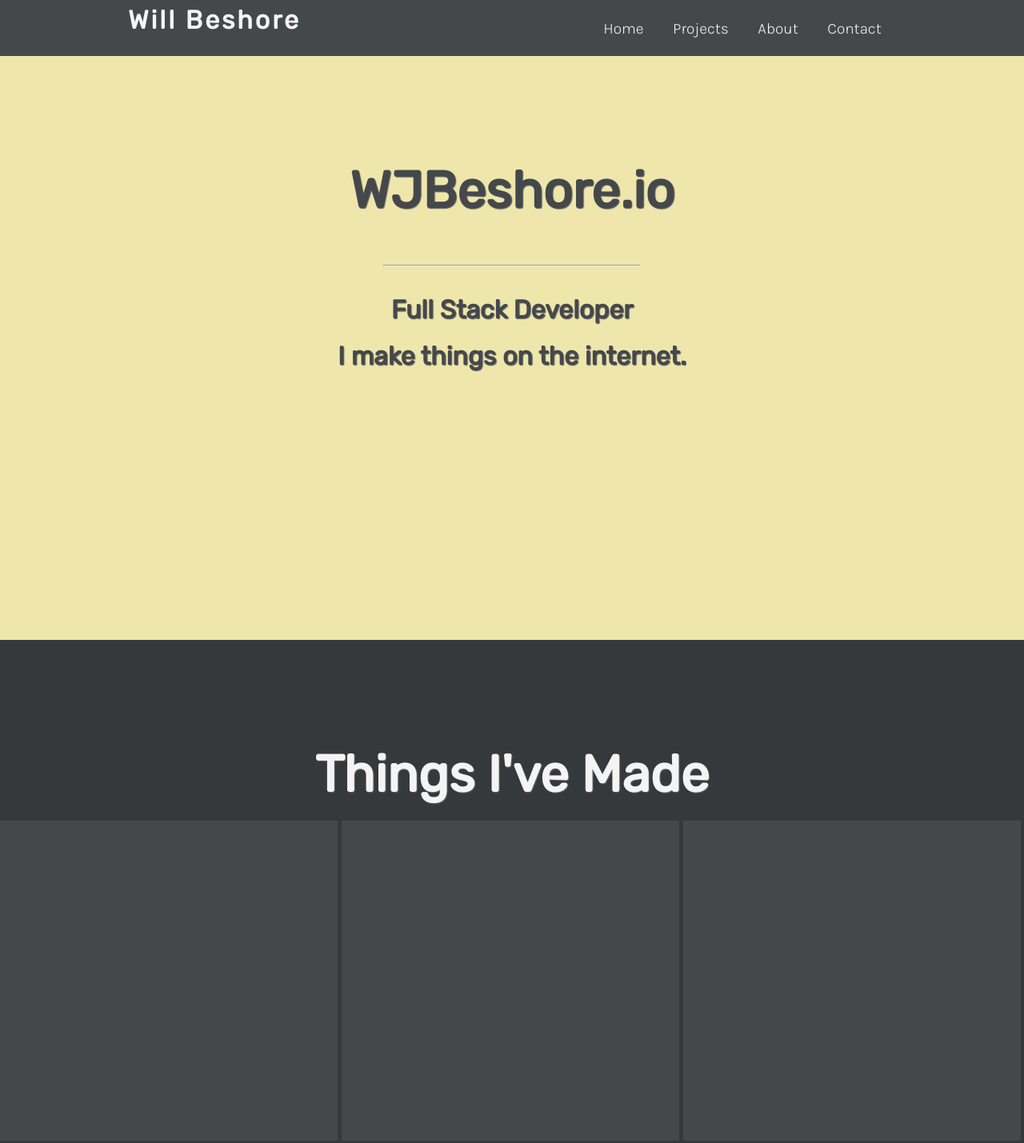
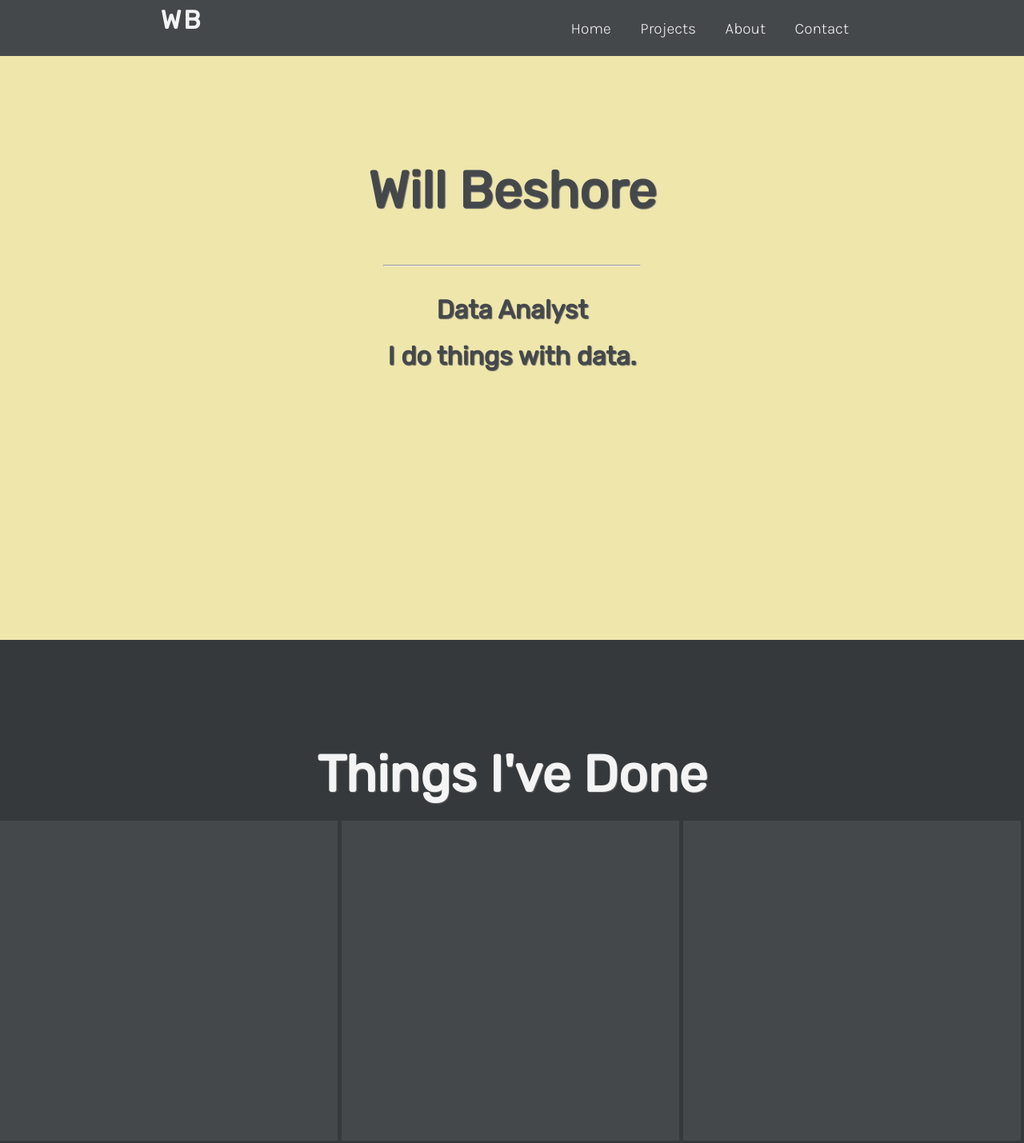
Before and after one commit to wjbeshore/wjbeshore.github.io, a plain HTML site: page index.html in a window 1280 px wide. Shown: the top 1429 px of the page at 80% size. Drawn offline with nearby package versions, Linux system fonts and the light colour scheme.

Commit message:
Changing up wording

```diff
--- a/index.html
+++ b/index.html
@@ -16,7 +16,7 @@
 </head>
 <body>
     <header>
-        <h1 class="logo">Will Beshore</h1>
+        <h1 class="logo">WB</h1>
         <ul class="nav">
             <li class="navlink"><a href="#home">Home</a></li>
             <li class="navlink"><a href="#projects">Projects</a></li>
@@ -31,14 +31,14 @@
 
 
 
-    	<h1 class="headline" data-aos="fade-right">WJBeshore.io</h1>
+    	<h1 class="headline" data-aos="fade-right">Will Beshore</h1>
 
     	<hr data-aos="fade-left">
-    	<h1 data-aos="fade-right">Full Stack Developer</h1>
+    	<h1 data-aos="fade-right">Data Analyst</h1>
 
 
 
-    	<h2 data-aos="fade-left">I make things on the internet.</h2>
+    	<h2 data-aos="fade-left">I do things with data.</h2>
 
 
 
@@ -48,7 +48,7 @@
     </div>
 
     <div class="projects">
-    <h1 class="headline">Things I've Made</h1>
+    <h1 class="headline">Things I've Done</h1>
     <div id="projects-grid">
 
     	<div class="project">
@@ -76,7 +76,7 @@
 
     <div id="about">
         <div id="profile-pic"></div>
-    	<p data-aos="fade-right">Hi! I'm a developer currently working in the Midwest. I have a strong passion for food both good and bad. You can take a look at my blog to see all my attempts to become a better cook.</p>
+    	<p data-aos="fade-right">Hi! I'm a data analyst currently working at a Nonprofit in the Midwest. I have a strong passion for food both good and bad. I'm always open to chatting about future projects.</p>
 
     </div>
     <div id="contact">
```
